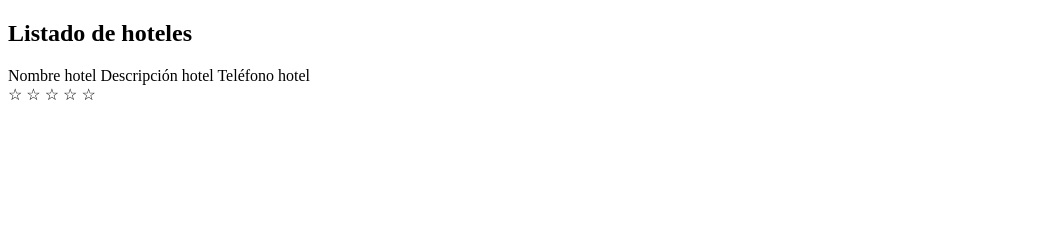
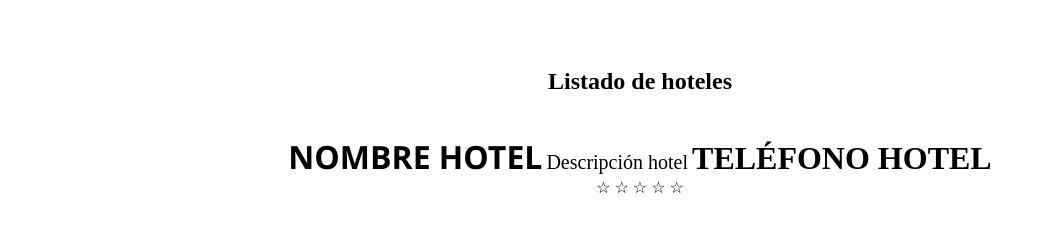
Before and after one commit to korso484/00_HOTELES_HTML_LABORATORIO, a plain HTML site: page index.html in a window 1280 px wide. Shown: the whole page, without its empty margins (0-1045 px from the left). Drawn offline with Linux system fonts and the light colour scheme.

Commit message:
Style definition

```diff
--- a/index.html
+++ b/index.html
@@ -3,6 +3,7 @@
 <head>
     <meta charset="UTF-8">
     <meta name="viewport" content="width=device-width, initial-scale=1.0">
+    <link rel="stylesheet" href="site.css">
     <title>Hoteles</title>
 </head>
 <body>
@@ -12,9 +13,9 @@
         </div>
         <div class="hotels-body">
             <div class="hotel-item">
-                <span>Nombre hotel</span>
-                <span>Descripción hotel</span>
-                <span>Teléfono hotel</span>
+                <span class="hotel-name">Nombre hotel</span>
+                <span class="hotel-description">Descripción hotel</span>
+                <span class="hotel-telephone">Teléfono hotel</span>
                 <div class="stars">
                     <span>&#9734;</span>
                     <span>&#9734;</span>
--- /dev/null
+++ b/site.css
@@ -0,0 +1,40 @@
+body {
+    padding: 20px;
+    text-align: center;
+}
+
+.hotels-header h2 {
+    padding: 20px;
+    text-align: center;
+}
+
+.hotels-body {
+    margin: auto;
+    max-width: 90%;
+}
+
+.hotels-item {
+    padding: 16px;
+    border-radius: 2px;
+    border: 1px solid #9c9c9c;
+    display: flex;
+    justify-content: space-between;
+}
+
+.hotel-name {
+    text-transform: uppercase;
+    font-size: 32px;
+    font-weight: 700;
+    font-family: 'Segoe UI', 'Segoe UI', Tahoma, Geneva, Verdana, sans-serif;
+}
+
+.hotel-description {
+    font-size: 20px;
+    font-weight: 300;
+}
+
+.hotel-telephone {
+    text-transform: uppercase;
+    font-size: 32px;
+    font-weight: 700;
+}
```
